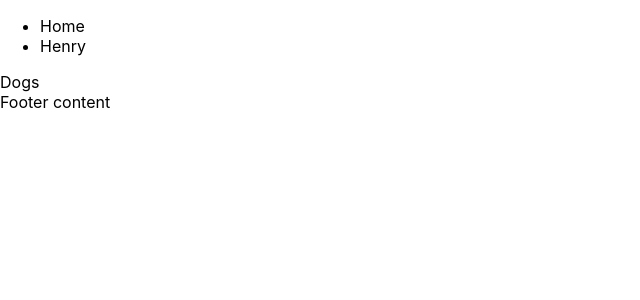
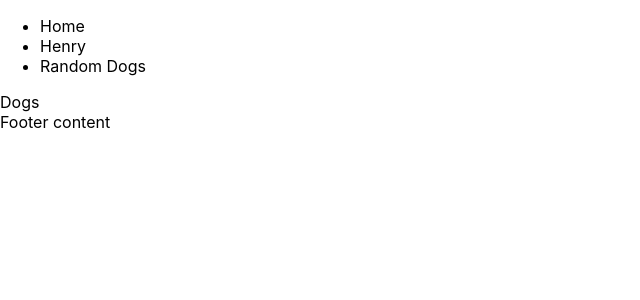
Before and after one commit to Yase0236/NextJsProject, a Next.js app: page / in a window 1280 px wide. Shown: the top 300 px of the page, without its empty margins (0-640 px from the left). Built offline with nearby package versions, Linux system fonts and the light colour scheme.

Commit message:
adding a random dog page

```diff
--- a/components/Layout.js
+++ b/components/Layout.js
@@ -1,5 +1,6 @@
 // import Anchor from "./Anchor";
 
+/* eslint-disable */
 function Layout({ children }) {
   return (
     <>
@@ -12,6 +13,9 @@ function Layout({ children }) {
             <li>
               <a href="/dogs/henry">Henry</a>
             </li>
+            <li>
+              <a href="/dogs/random-dog">Random Dogs</a>
+            </li>
           </ul>
         </nav>
       </header>
```
Also changed, not shown: pages/dogs/random-dog.js (added, +18 -0 lines).
